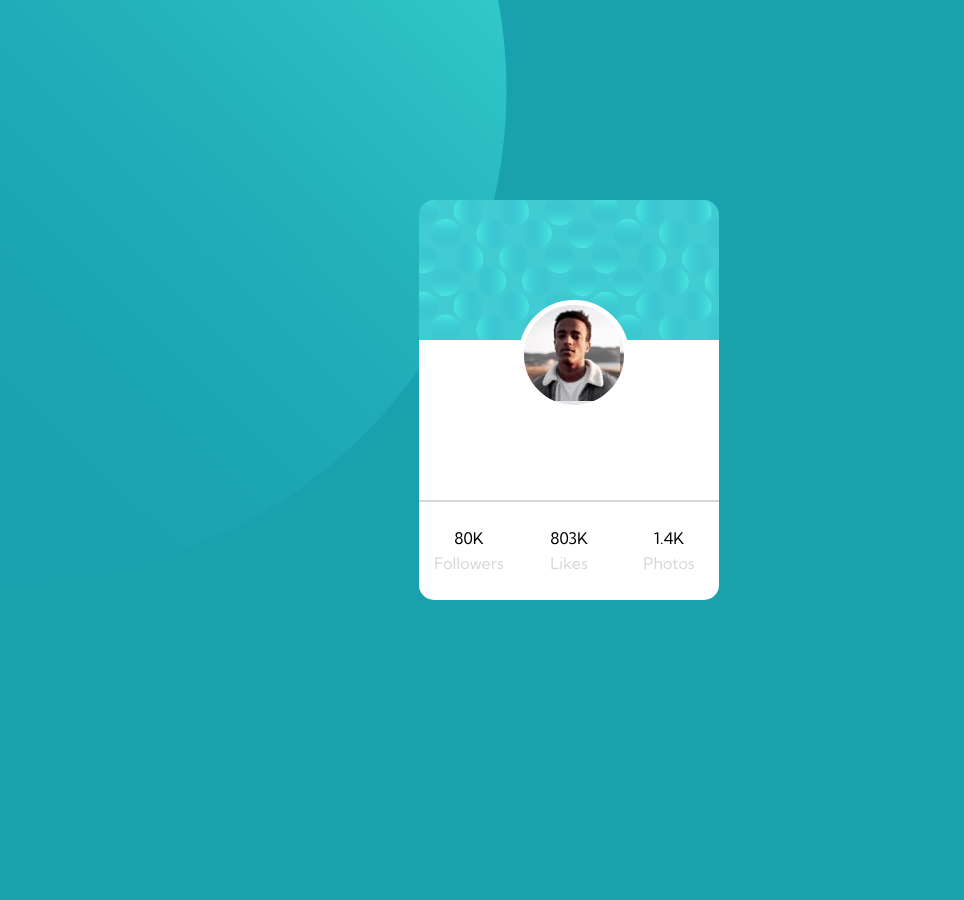
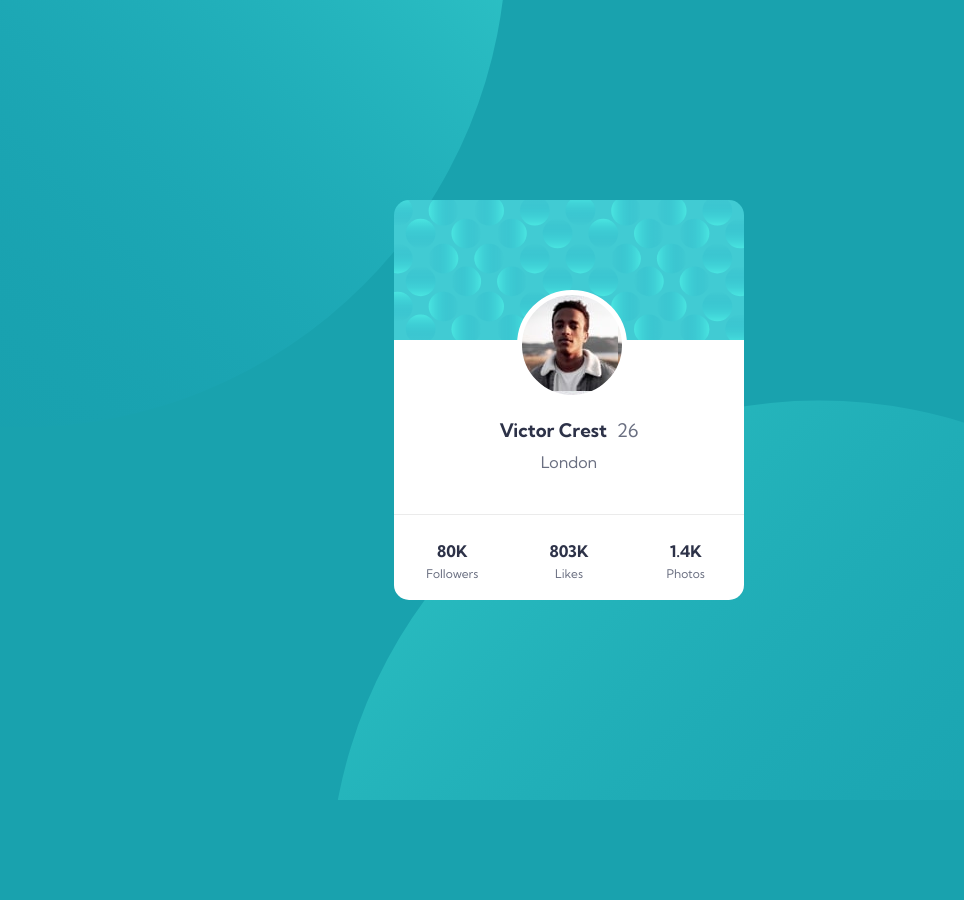
Before and after one commit to unknowncodester/frontend-profile-component, a plain HTML site: page index.html in a window 1280 px wide. Shown: the whole page, without its empty margins (71-1035 px from the left). After the commit the page ends 800 px from the top, so only its background shows below. Drawn offline with Linux system fonts and the light colour scheme.

Commit message:
Complete card body section and refactor

```diff
--- /dev/null
+++ b/css/styles.css
@@ -0,0 +1,79 @@
+body {
+    background-color: hsl(185, 75%, 39%);
+    background-image: url("../img/bg-pattern-top.svg"), url("../img/bg-pattern-bottom.svg");
+    background-position: top -550px left -400px, top 400px left 400px;
+    background-repeat: no-repeat, no-repeat;
+    color: hsl(229, 23%, 23%);
+    font-family: 'Kumbh Sans', sans-serif;
+  }
+
+  .container {
+    left: 50%;
+    position: absolute;
+    transform: translate(-50%, -50%);
+    top: 50%;
+  }
+
+  .card {
+    background-color: white;
+    background-image: url("../img/bg-pattern-card.svg");
+    background-repeat: no-repeat;
+    border-radius: 15px;
+    display: grid;
+    height: 400px;
+    width: 350px;
+  }
+
+  .card__image {
+    background-color: white;
+    background-image: url("../img/image-victor.jpg");
+    border-radius: 50%;
+    border: solid 5px white;
+    height: 100px;
+    margin-left: calc(50% - 52px);
+    margin-top: 90px;
+    position: absolute;
+    width: 100px;
+  }
+
+  .card__body {
+    position: relative;
+    text-align: center;
+    top: 200px;
+  }
+
+  .card__body span {
+    color: hsl(227, 10%, 46%);
+    font-weight: lighter;
+    margin-left: 10px;
+  }
+
+  .card__body h3 {
+    margin-bottom: 10px;
+  }
+
+  .card__body h4 {
+    color: hsl(227, 10%, 46%);
+    font-weight: lighter;
+    margin: 0px;
+  }
+
+  .card__footer {
+    border-top: solid 1px hsla(0, 0%, 83.9%, 0.49);
+    display: grid;
+    font-weight: bold;
+    grid-template-columns: 1fr 1fr 1fr;
+    justify-items: center;
+    padding-top: 10px;
+    position: relative;
+    top: 120px;
+    text-align: center;
+  }
+
+  .card__footer span {
+    color: hsl(227, 10%, 46%);
+    display: block;
+    padding-top: 5px;
+    font-weight: normal;
+    font-size: 12px;
+  }
--- a/index.html
+++ b/index.html
@@ -4,70 +4,19 @@
   <meta charset="UTF-8">
   <meta name="viewport" content="width=device-width, initial-scale=1.0">
 
-  <link rel="icon" type="image/png" sizes="32x32" href="./images/favicon-32x32.png">
+  <link rel="icon" type="image/png" sizes="32x32" href="./img/favicon-32x32.png">
   <link href='http://fonts.googleapis.com/css?family=Kumbh+Sans:400,700' rel='stylesheet' type='text/css'>
-
+  <link href="./css/styles.css" rel='stylesheet' type='text/css'>
   <title>Profile card component</title>
-
-  <style>
-    body {
-      background-color: hsl(185, 75%, 39%);
-      background-image: url("./images/bg-pattern-top.svg");
-      background-position: top -400px left -400px;
-      background-repeat: no-repeat;
-      font-family: 'Kumbh Sans', sans-serif;
-    }
-
-    .container {
-      position: absolute;
-      left: 50%;
-      top: 50%;
-      transform: translate(-50%, -50%);
-    }
-
-    .card {
-      background-color: white;
-      background-image: url("./images/bg-pattern-card.svg");
-      background-repeat: no-repeat;
-      border-radius: 15px;
-      display: grid;
-      height: 400px;
-      width: 300px;
-    }
-
-    .card__image {
-      background-color: white;
-      background-image: url("./images/image-victor.jpg");
-      border-radius: 50%;
-      border: solid 5px white;
-      position: absolute;
-      margin: 100px;
-      height: 100px;
-      width: 100px;
-    }
-
-    .card__footer {
-      display: grid;
-      grid-template-columns: 1fr 1fr 1fr;
-      justify-items: center;
-      text-align: center;
-      position: relative;
-      top: 300px;
-      border-top: solid 2px hsl(0, 0%, 84%);
-      padding-top: 10px;
-    }
-
-    .card__footer span {
-      color: hsl(0, 0%, 84%);
-      display: block;
-      padding-top: 5px;
-    }
-  </style>
 </head>
 <body>
   <div class="container">
     <div class="card">
       <div class="card__image">
+      </div>
+      <div class="card__body">
+        <h3>Victor Crest<span>26</span></h3>
+        <h4>London</h4>
       </div>
       <div class="card__footer">
         <section>
```
Also changed, not shown: img/bg-pattern-bottom.svg (renamed from images/bg-pattern-bottom.svg), img/bg-pattern-card.svg (renamed from images/bg-pattern-card.svg), img/bg-pattern-top.svg (renamed from images/bg-pattern-top.svg), img/favicon-32x32.png (renamed from images/favicon-32x32.png), img/image-victor.jpg (renamed from images/image-victor.jpg), 2 other files.
